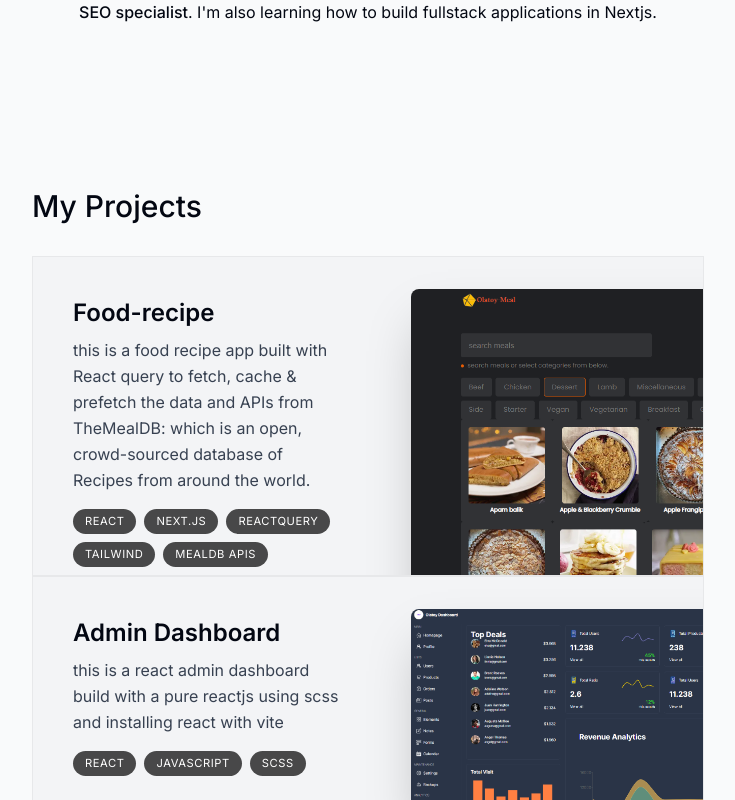
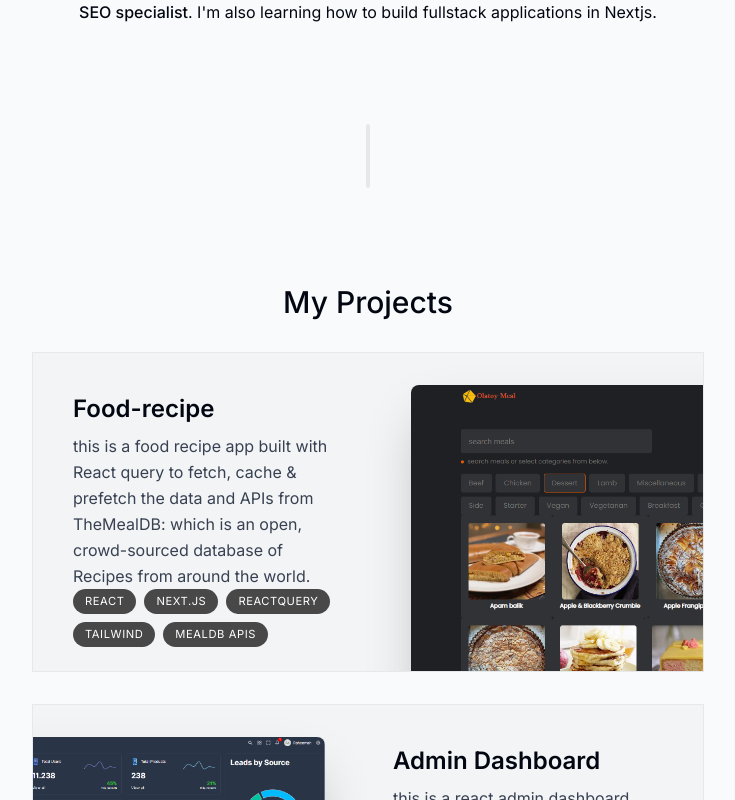
Before and after one commit to Olatoy2000/final-port, a Next.js app: page / in a window 1280 px wide. Shown: the part 1140-1940 px from the top of the page, without its empty margins (272-1007 px from the left). Built offline with nearby package versions, Linux system fonts and the light colour scheme.

Commit message:
dynamic project

```diff
--- a/app/page.tsx
+++ b/app/page.tsx
@@ -14,6 +14,7 @@ export default function Home() {
         <Intro />
         <SectionDivider />
         <About />
+        <SectionDivider />
         <Projects />
       </main>
     </>
--- a/components/about.tsx
+++ b/components/about.tsx
@@ -1,4 +1,4 @@
-'use client'
+"use client";
 
 import React from "react";
 import SectionHeading from "./section-heading";
@@ -10,13 +10,15 @@ const About = () => {
       initial={{ opacity: 0, y: 100 }}
       animate={{ opacity: 1, y: 0 }}
       transition={{ delay: 0.175 }}
-      className="mb-28 max-w-[45rem] text-center leading-8 sm:mb-40"
+      className=" max-w-[45rem] text-center leading-8"
     >
       <SectionHeading>About Me</SectionHeading>
       <p className="mb-3">
         After graduating with a degree in{" "}
-        <span className="font-medium">Agriculture</span>, I decided to go with web development, since I understand that it is impossible to succeed in almost any business without some online presence.
-        Hence I know the opportunities are there and will stay there. My interest is in{" "}
+        <span className="font-medium">Agriculture</span>, I decided to go with
+        web development, since I understand that it is impossible to succeed in
+        almost any business without some online presence. Hence I know the
+        opportunities are there and will stay there. My interest is in{" "}
         <span className="font-medium">frontend web development</span>.{" "}
         <span className="italic">My favorite part of programming</span> is the
         problem-solving aspect. I <span className="underline">love</span> the
--- a/components/project.tsx
+++ b/components/project.tsx
@@ -13,13 +13,13 @@ type ProjectProps = (typeof projectsData)[number];
 const Project = ({ title, description, tags, imageUrl }: ProjectProps) => {
   return (
     <section
-      className="bg-gray-100 relative max-w-[42rem] border border-black/5 overflow-hidden
-    sm:pr-8 sm:h-[20rem]"
+      className="group bg-gray-100 relative max-w-[42rem] border border-black/5 overflow-hidden
+    sm:pr-8 sm:h-[20rem] mb-3 sm:mb-8 last:mb-0 even:pl-8"
     >
-      <div className="py-4 px-5 sm:pl-10 sm:pr-2 sm:pt-10 sm:max-w-[50%] ">
+      <div className="pt-4 pb-7 group-even:ml-[18rem] px-5 sm:pl-10 h-full sm:pr-2 sm:pt-10 sm:max-w-[50%] ">
         <h3 className="text-2xl font-semibold">{title}</h3>
         <p className="mt-2 leading-relaxed text-gray-700">{description}</p>
-        <ul className="flex flex-wrap mt-4 gap-2">
+        <ul className="flex flex-wrap mt-4 gap-2 sm:mt-auto">
           {tags.map((tag, index) => (
             <li
               key={index}
@@ -34,7 +34,7 @@ const Project = ({ title, description, tags, imageUrl }: ProjectProps) => {
         src={imageUrl}
         alt="Project I worked on"
         quality={95}
-        className="absolute top-8 -right-40 w-[28.25rem] rounded-t-lg shadow-2xl"
+        className="absolute group-even:right-[initial] group-even:-left-40 top-8 -right-40 w-[28.25rem] rounded-t-lg shadow-2xl"
       />
     </section>
   );
--- a/components/section-heading.tsx
+++ b/components/section-heading.tsx
@@ -1,13 +1,15 @@
 import React from "react";
 
 type SectionHeadingProps = {
-    children: React.ReactNode;
-}
+  children: React.ReactNode;
+};
 
 const SectionHeading = ({ children }: SectionHeadingProps) => {
   return (
     <div>
-      <h2 className="text-3xl font-medium capitalize mb-8">{children}</h2>
+      <h2 className="text-3xl font-medium capitalize text-center mb-8">
+        {children}
+      </h2>
     </div>
   );
 };
--- a/lib/data.ts
+++ b/lib/data.ts
@@ -2,10 +2,9 @@ import React from "react";
 import { CgWorkAlt } from "react-icons/cg";
 import { FaReact } from "react-icons/fa";
 import { LuGraduationCap } from "react-icons/lu";
-// import wordanalyticsImg from "@/public/wordanalytics.png";
 import recipebannerImg from "@/public/new-banner.png";
-import olatoydashboardImg from "@/public/olatoy-dashboard.png"
-
+import olatoydashboardImg from "@/public/olatoy-dashboard.png";
+import  investaImg from '@/public/investaImg.png'
 
 export const links = [
   {
@@ -85,7 +84,7 @@ export const projectsData = [
     description:
       "is a User Interface website App on Investment, with interactive charts and lots more benefit.",
     tags: ["React", "Next.js", "Tailwind", "Framer motion"],
-    imageUrl: olatoydashboardImg,
+    imageUrl: investaImg,
   },
 ] as const;
 
```
Also changed, not shown: public/investaImg.png (added).
